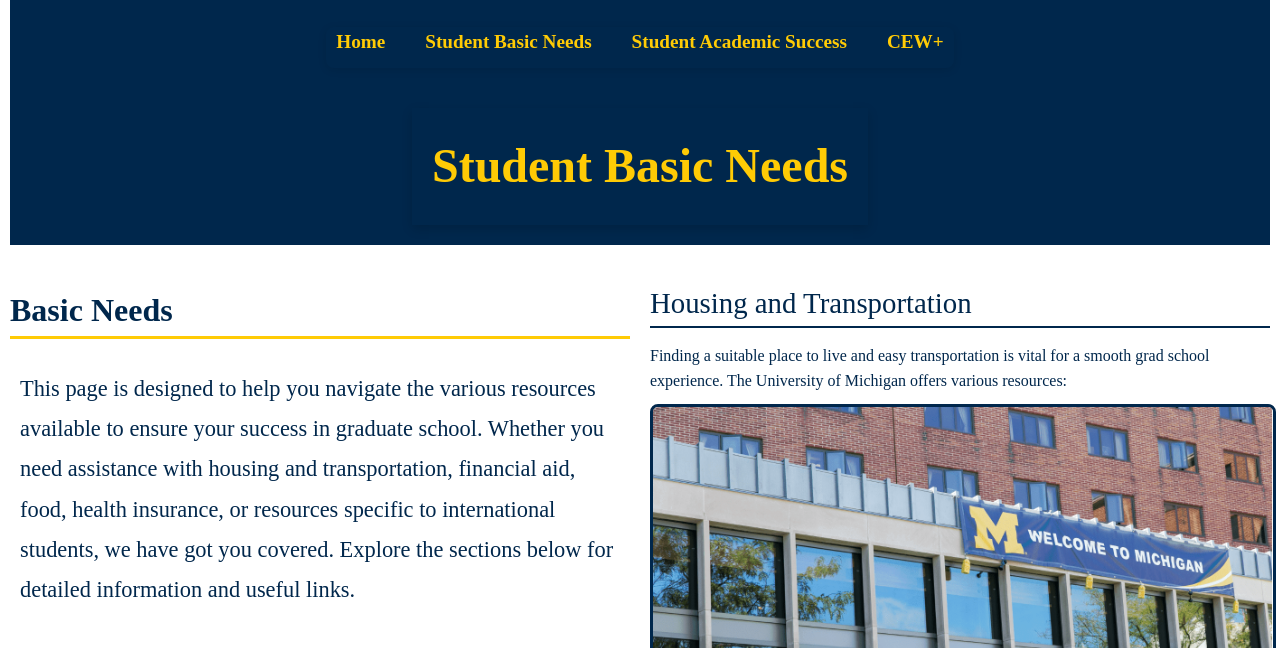
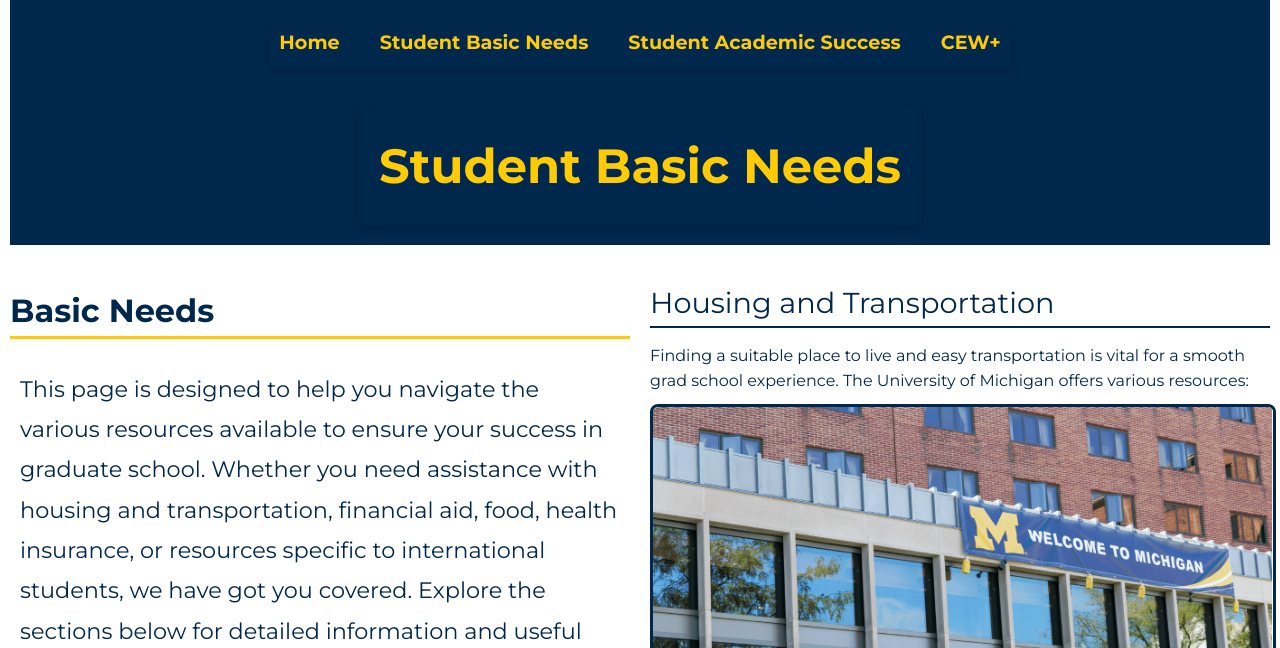
Before and after one commit to ShiyuLi0511/client_project_html_f24, a plain HTML site: page student_basic_needs.html in a window 1280 px wide. Shown: the part 149-797 px from the top of the page. Drawn offline with Linux system fonts and the light colour scheme; grey boxes are pictures that could not be loaded.

Commit message:
Update student_basic_needs.html

```diff
--- a/student_basic_needs.html
+++ b/student_basic_needs.html
@@ -6,6 +6,7 @@
     <title>Student Basic Needs</title>
     <link rel="stylesheet" href="css/html5reset.css">
     <link rel="stylesheet" href="css/style.css">
+    <link href="https://fonts.googleapis.com/css2?family=Montserrat:wght@400;500;700&display=swap" rel="stylesheet">
 </head>
 <body>
     <div class="skip"><a href="#main">Skip to Main Content</a></div>
```
